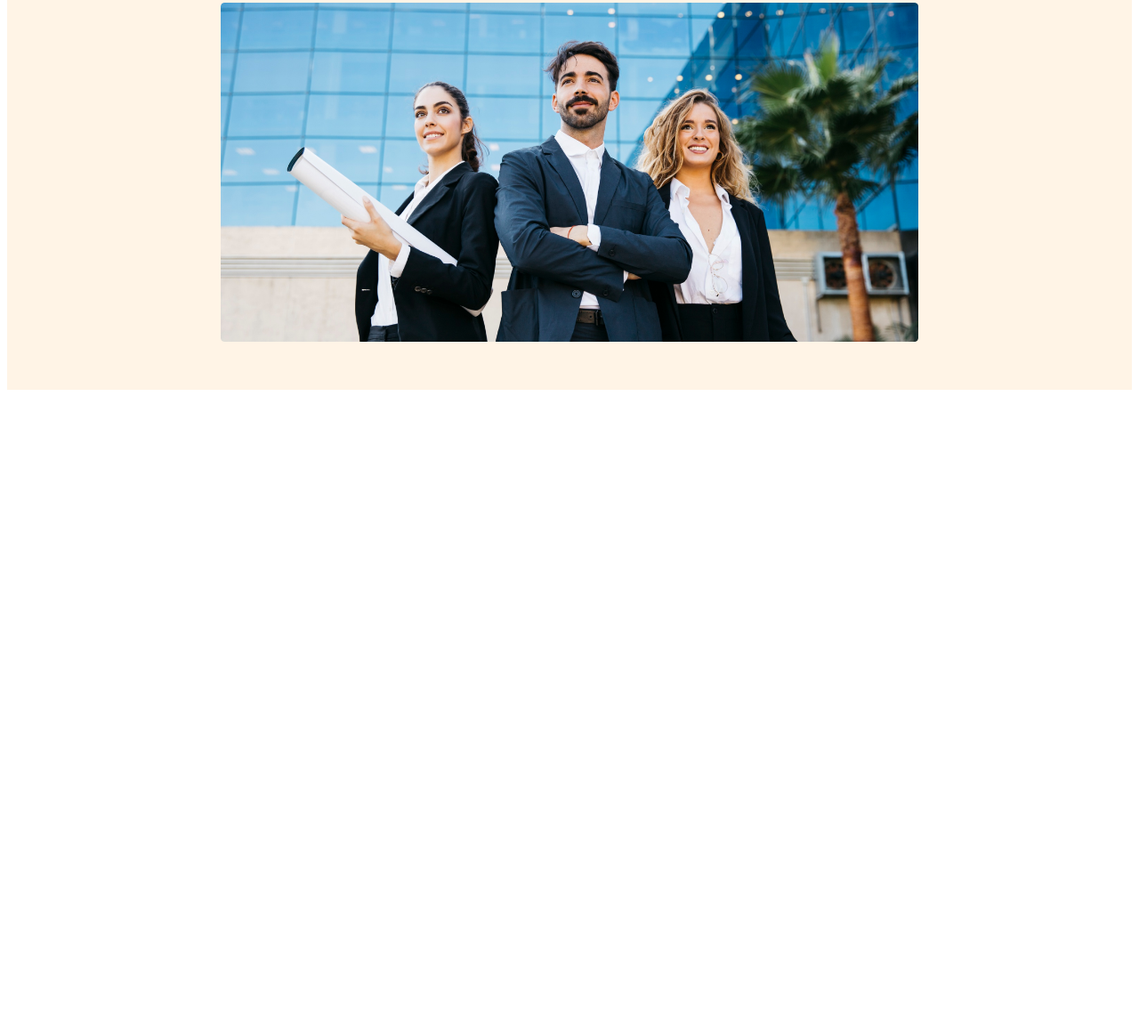
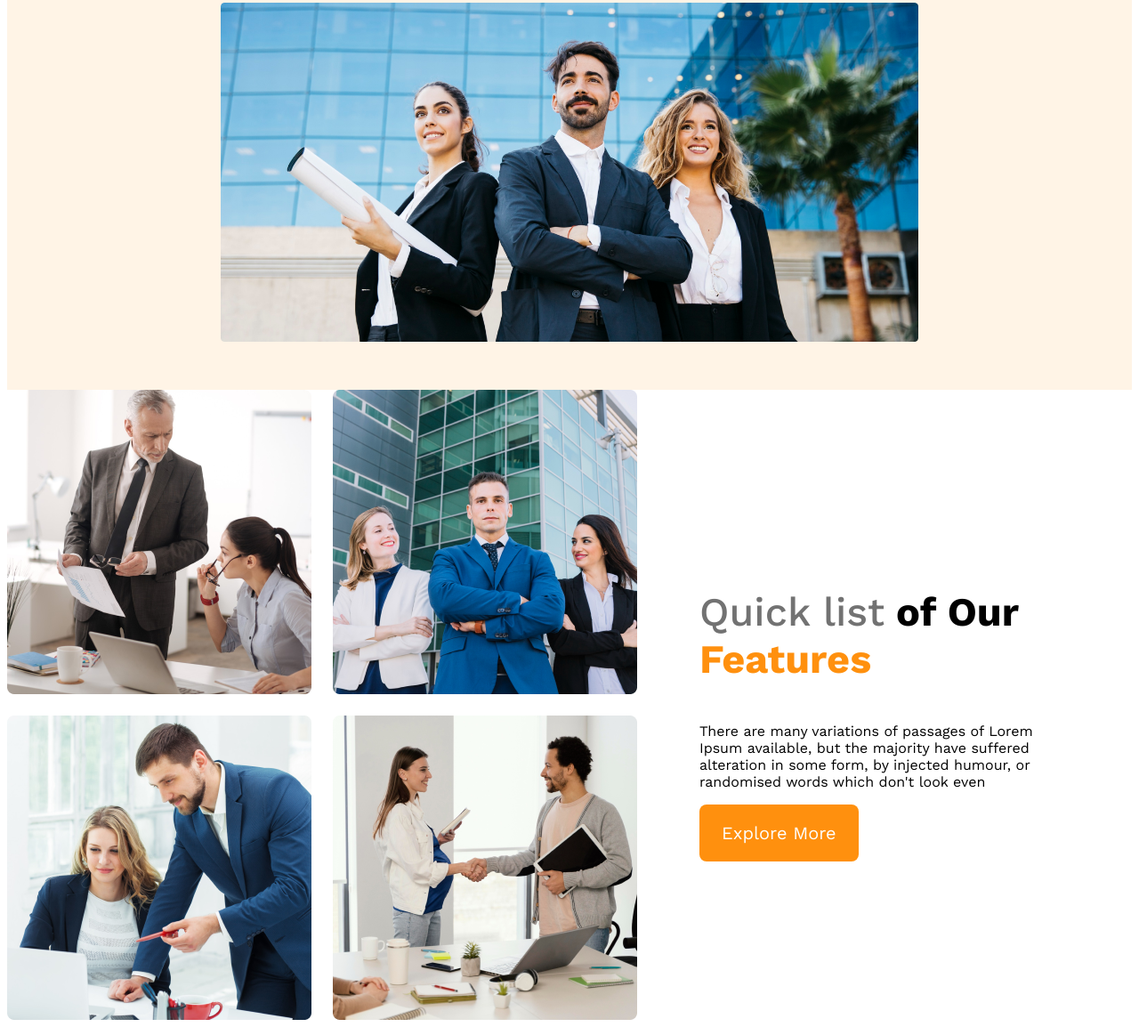
Before and after one commit to NazmulBadhan/g3-architects-website, a plain HTML site: page index.html in a window 1280 px wide. Shown: the part 574-1728 px from the top of the page at 89% size. Before the commit the page ends 1020 px from the top, so only its background shows below. Drawn offline with nearby package versions, Linux system fonts and the light colour scheme.

Commit message:
features content added

```diff
--- a/index.html
+++ b/index.html
@@ -27,7 +27,21 @@
             <img src="images/banner.png" alt="">
         </div>
     </header>
-    <main></main>
+    <main>
+        <section class="teams-container">
+            <div class="teams-image-container">
+                <img src="images/team1.png" alt="">
+                <img src="images/team2.png" alt="">
+                <img src="images/team3.png" alt="">
+                <img src="images/team4.png" alt="">
+            </div>
+            <div class="teams-content">
+                <h3 class="teams-title"><span class="quick-list">Quick list</span> <span>of Our</span> <span class="text-features">Features</span></h3>
+                <p class="teams-descrption">There are many variations of passages of Lorem Ipsum available, but the majority have suffered alteration in some form, by injected humour, or randomised words which don't look even</p>
+                <button class="btn-primary">Explore More</button>
+            </div>
+        </section>
+    </main>
     <footer></footer>
 </body>
 </html>
--- a/styles/architect.css
+++ b/styles/architect.css
@@ -93,3 +93,39 @@ nav li a {
         flex-direction: column;
     }
 }
+
+/* main styles */
+main{
+    max-width: 1440px;
+    margin: 0 auto;
+}
+
+.teams-container{
+    display: flex;
+    align-items: center;
+}
+
+.teams-image-container{
+    display: grid;
+    grid-template-columns: repeat(2, 1fr);
+    gap: 1.5rem;
+}
+
+.teams-content{
+    padding-right: 70px;
+    padding-left: 70px;
+}
+
+.teams-title{
+    font-size: 2.8125rem;
+}
+
+.teams-title .quick-list{
+    color: #727272;
+    font-weight: 500;
+}
+
+.teams-title .text-features{
+    color: #FF900E;
+    font-weight: 700;
+}
```
